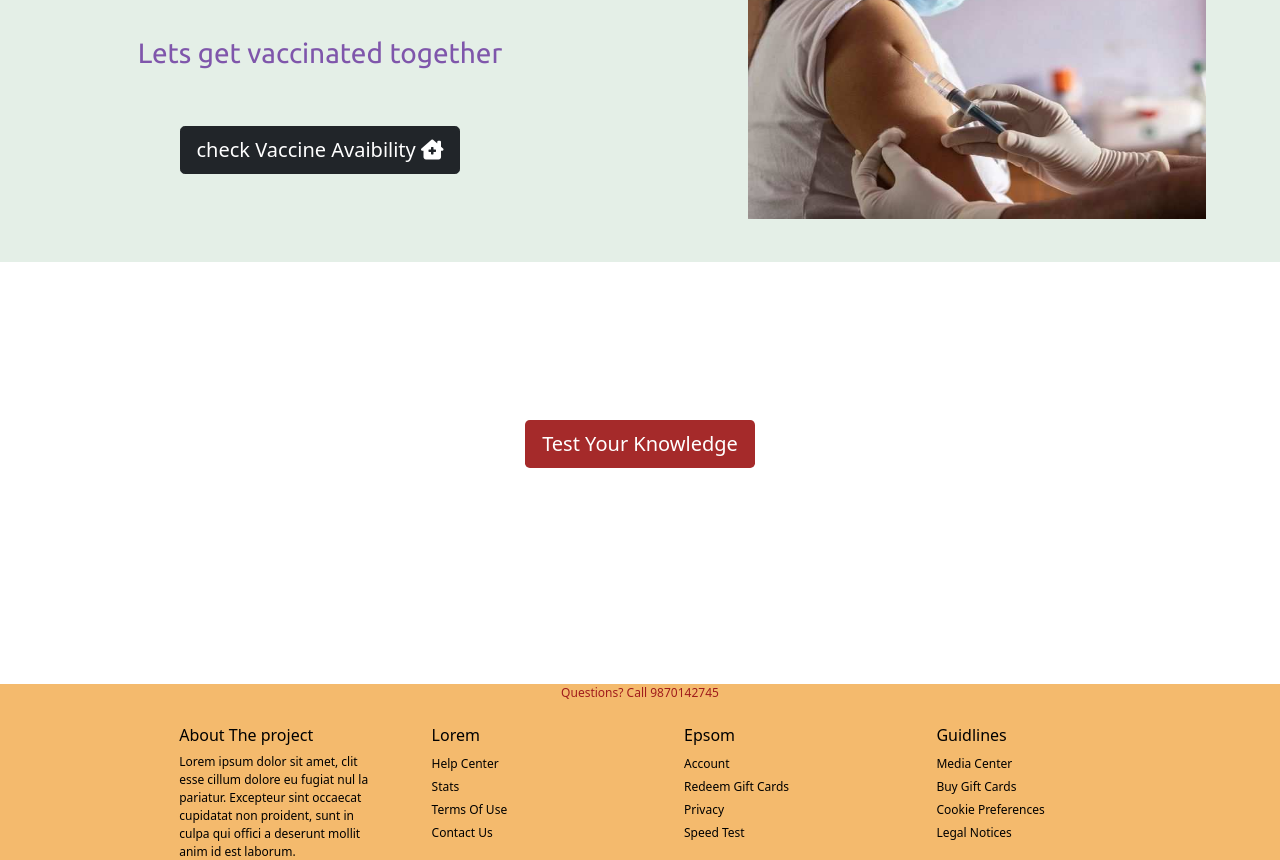
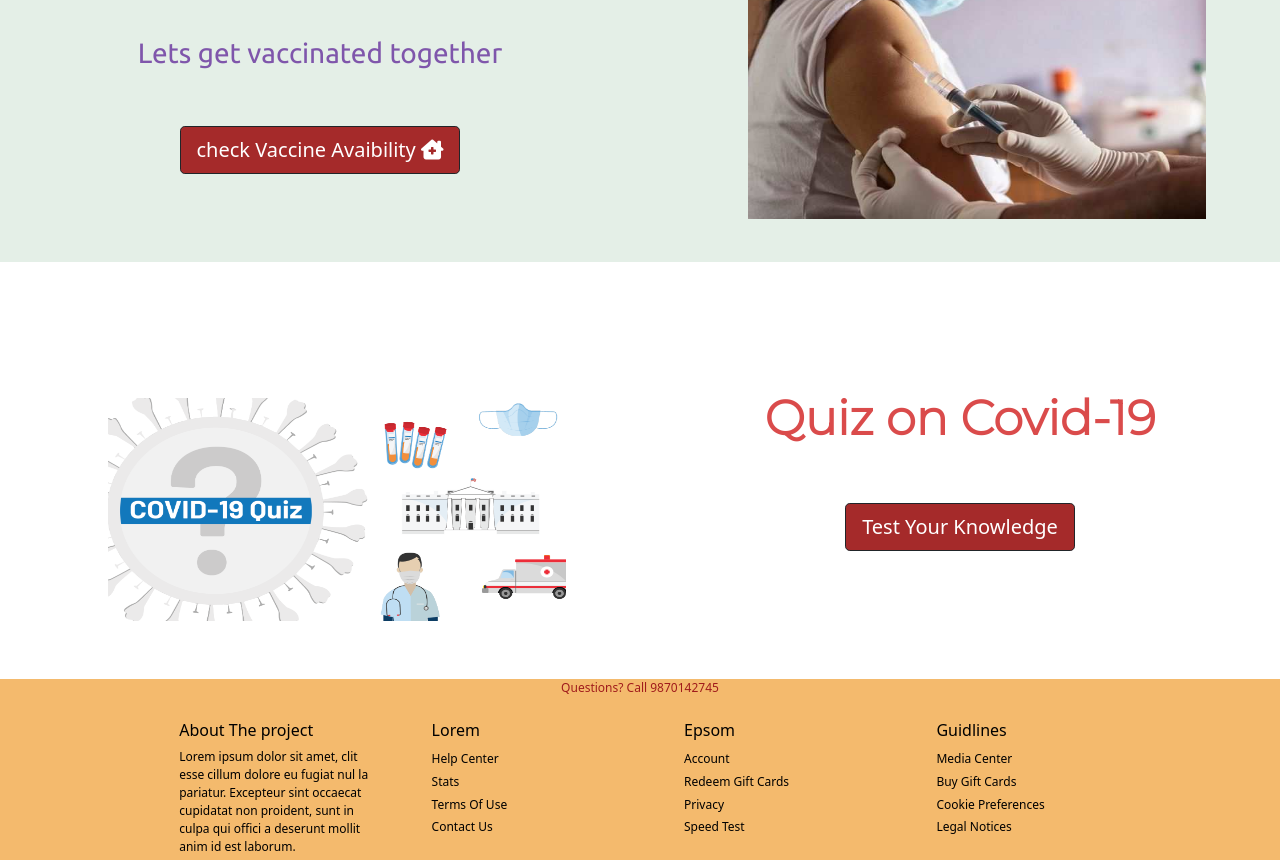
Before and after one commit to deepvashisth/Covid_Tracker, a React (Create React App) app: page / in a window 1280 px wide. Shown: the part 700-1560 px from the top of the page. Built offline with nearby package versions, Linux system fonts and the light colour scheme; a web font is replaced by a local one.

Commit message:
button fixed

```diff
--- a/src/Css/QuizHome.css
+++ b/src/Css/QuizHome.css
@@ -13,3 +13,10 @@
 .btn_info :hover{
   color: black;
 }
+.par {
+  font-family: "Montserrat", sans-serif;
+  color: #da4b4b;
+  font-weight: 690;
+  font-size: 3rem;
+  text-align: center;
+}
--- a/src/component/Home.js
+++ b/src/component/Home.js
@@ -17,7 +17,7 @@ const Home = () => {
                             <h3>Lets get vaccinated together</h3>
                             <br></br>
                             <br></br>
-                            <button type="button" className="btn btn-dark btn-lg download-button">
+                            <button type="button" className="btn btn-dark btn-lg btn_info">
                             check Vaccine Avaibility    <i className="fas fa-clinic-medical"></i>  </button>
                             <br />
                             <br />
--- a/src/component/QuizHome.js
+++ b/src/component/QuizHome.js
@@ -1,15 +1,45 @@
 import React from 'react'
 import '../Css/QuizHome.css'
 import {Link} from "react-router-dom";
+import quizImg from '../images/quizImg.png';
 
 const QuizHome = () => {
   return (
-  <div className='QuizMain'>
-    <button type="button" className="btn btn_info btn-lg download-button">
-      <Link className="linkButton" to='/quiz'>Test Your Knowledge</Link>
-    </button>
-  </div>
+    <div className='container-fluid HomeMain'>
+            <div className='row'>
+
+
+                <div className='col-lg-6 col-md-12 right-box'>
+                <img className='image_corrona' src={quizImg} alt="" />
+                <br />
+                </div>
+                <div className='col-lg-6 col-md-12 left-box'>
+
+                    <br />
+                    <br />
+                    <br />
+                    <h1 className='par'>Quiz on Covid-19</h1>
+                    <br></br>
+                    <br></br>
+                    <button type="button" className="btn btn-dark btn-lg btn_info">
+                    Test Your Knowledge
+                  </button>
+                    <br />
+                    <br />
+                    <br />
+
+                </div>
+
+            </div>
+
+    </div>
+
 )
 }
 
 export default QuizHome
+// <div className='QuizMain'>
+//   <button type="button" className="btn btn_info btn-lg download-button">
+//     <Link className="linkButton" to='/quiz'>Test Your Knowledge</Link>
+//   </button>
+// </div>
```
Also changed, not shown: src/images/quizImg.png (added).
